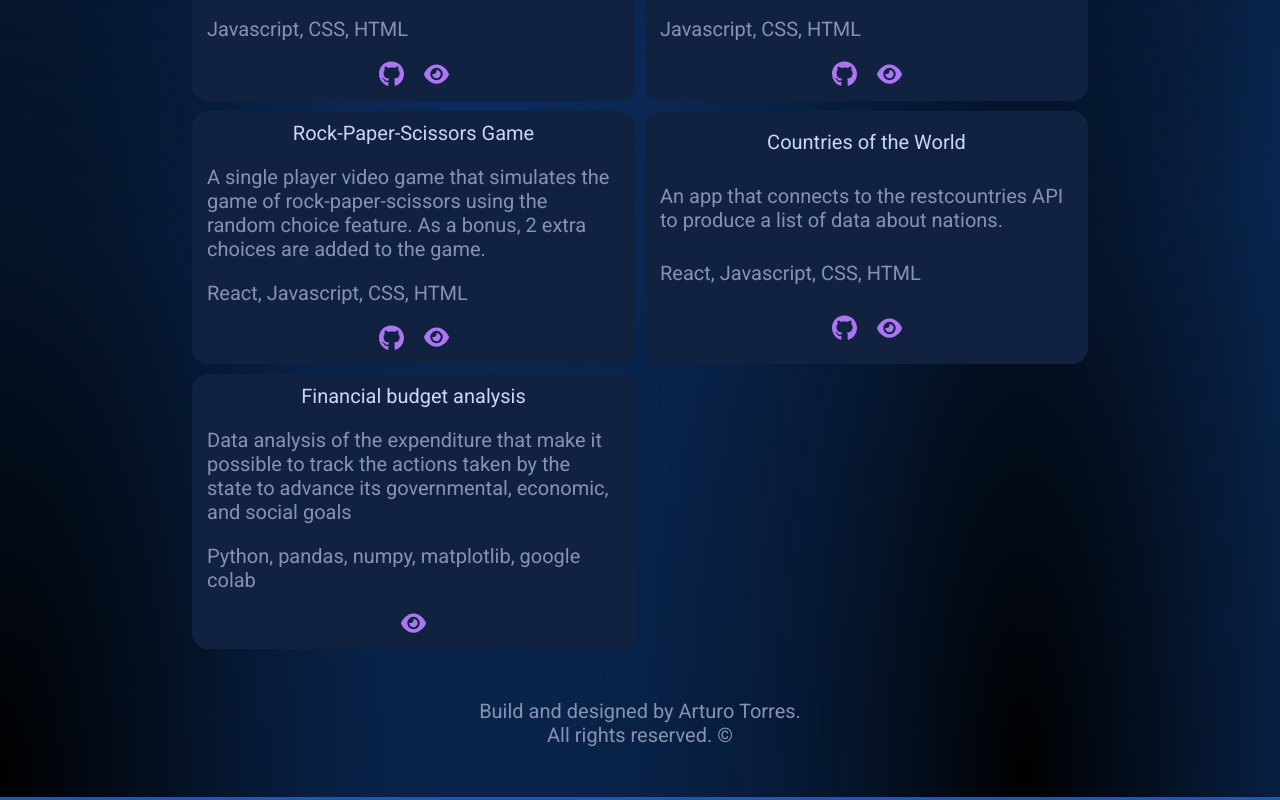
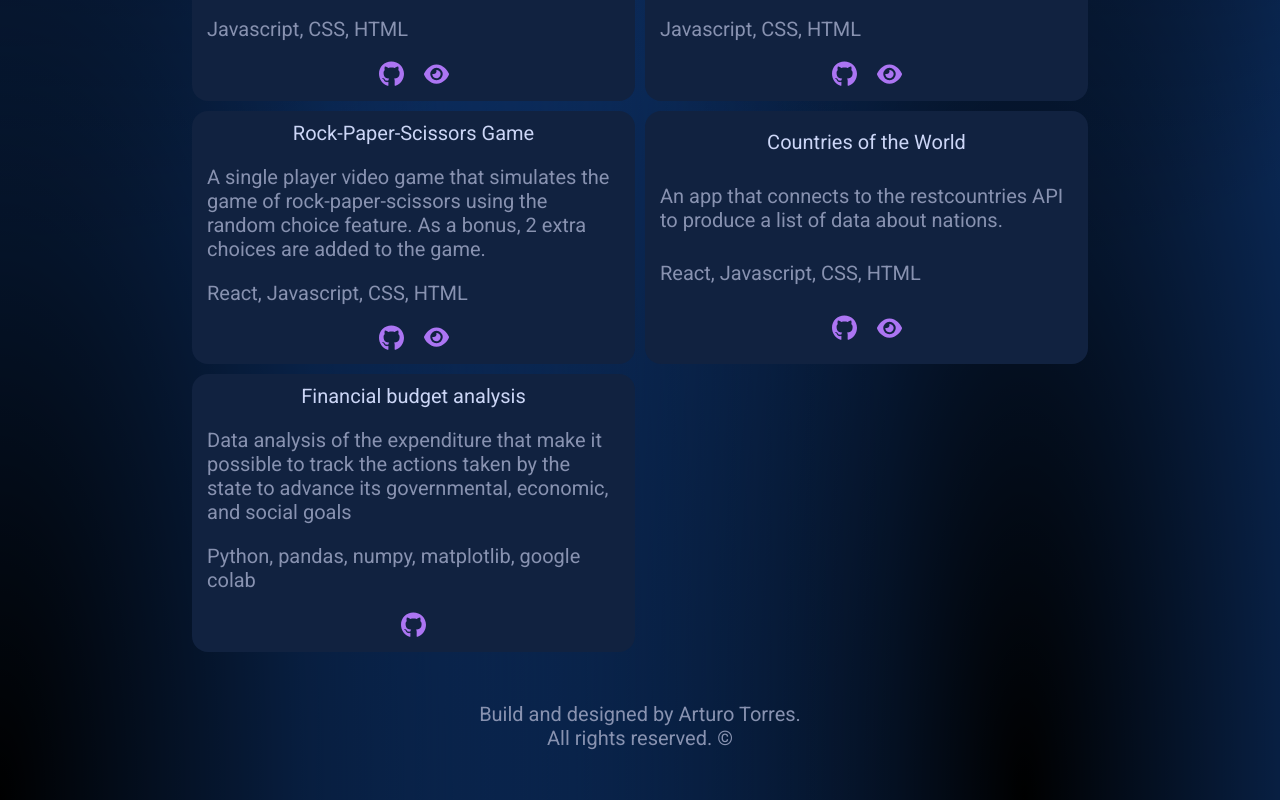
Before and after one commit to Arturo9314/portfolio, a React (Vite) app: page / in a window 1280 px wide. Shown: the part 2830-3630 px from the top of the page. Built offline with nearby package versions, Linux system fonts and the light colour scheme.

Commit message:
add repository to last creation

```diff
--- a/src/data/creations.js
+++ b/src/data/creations.js
@@ -39,5 +39,5 @@ export const creations = [{
         title: 'Financial budget analysis',
         description:'Data analysis of the expenditure that make it possible to track the actions taken by the state to advance its governmental, economic, and social goals',
         tools: 'Python, pandas, numpy, matplotlib, google colab',
-        link: 'https://colab.research.google.com/drive/1TJ_oQESJAiHXklRuRdaryYZqRrpt5zH1?usp=sharing'
+        repository: 'https://github.com/Arturo9314/Data_Analysis/blob/8553fe789cb38b12fdc32033b706e28670bfac87/01-FB/Financial_Budget_Analysis.ipynb'
     }]
```
